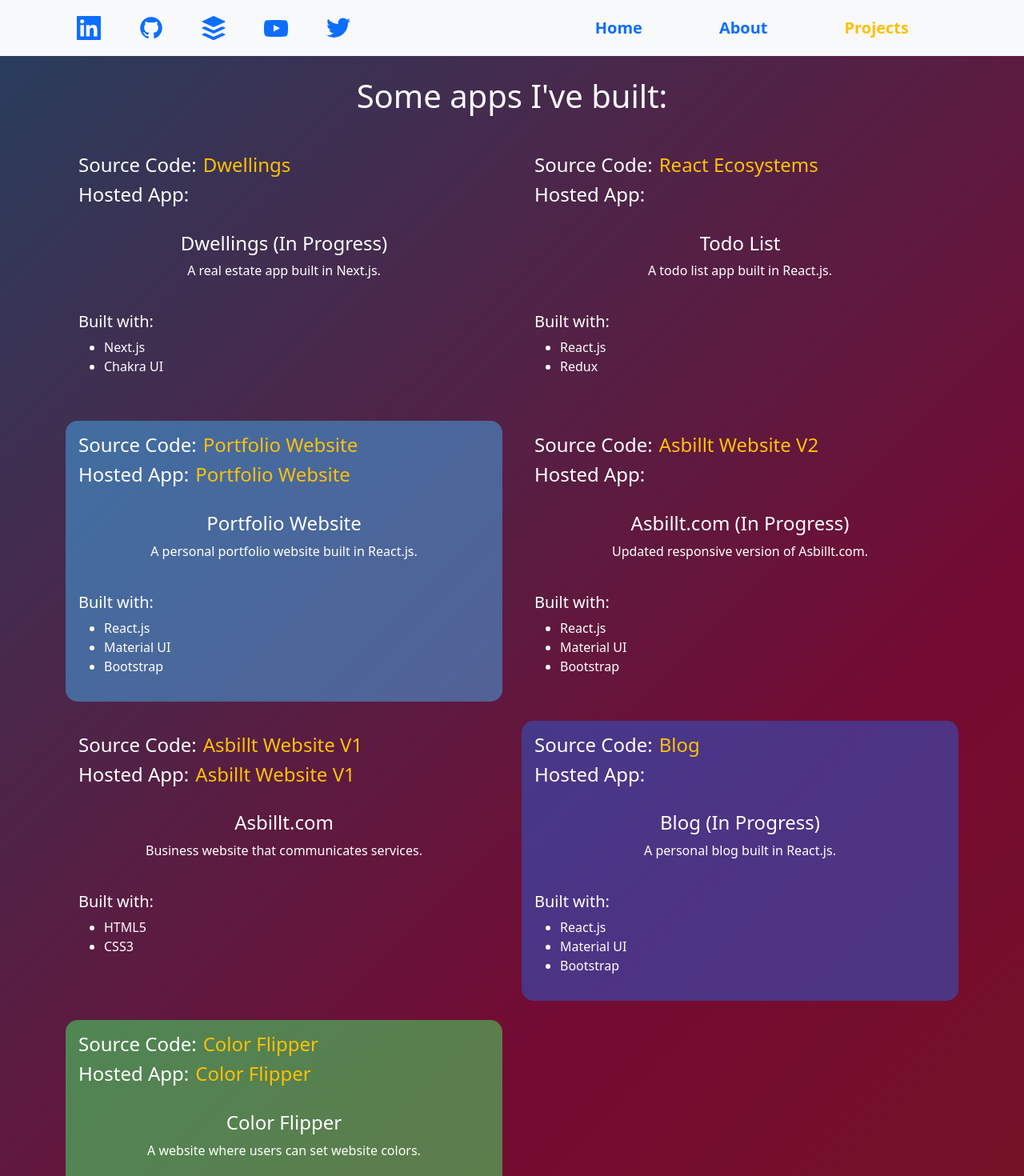
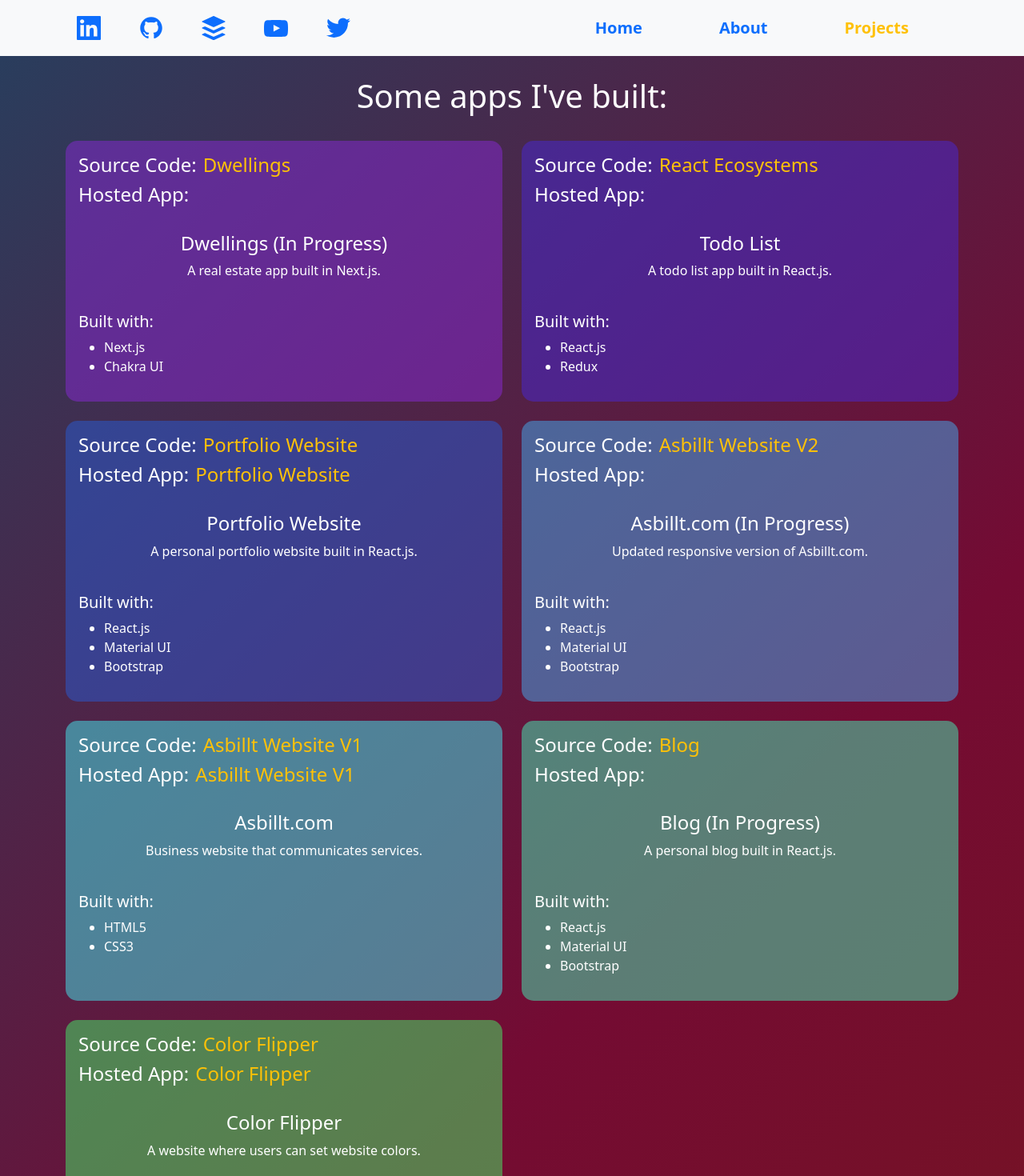
Before and after one commit to asbillt/portfolio-website, a React (Create React App) app: page /portfolio-website/projects in a window 1280 px wide. Shown: the top 1470 px of the page at 80% size. Built offline with nearby package versions, Linux system fonts and the light colour scheme.

Commit message:
Adds additional background colors for projects.

```diff
--- a/src/App.css
+++ b/src/App.css
@@ -32,19 +32,27 @@
   border-radius: 15px;
 }
 
-.backgroundColorBlog {
+.backgroundColorDwellings {
+  background-color: rgba(136, 41, 214, 0.5);
+}
+
+.backgroundColorEcosystems {
+  background-color: rgba(73, 41, 214, 0.5);
+}
+
+.backgroundColorPortfolio {
   background-color: rgba(41, 93, 214, 0.5);
 }
 
-.backgroundColorPortfolio {
+.backgroundColorAsbillt2 {
   background-color: rgba(68, 171, 240, 0.5);
 }
 
-.backgroundColorAsbillt {
+.backgroundColorAsbillt1 {
   background-color: rgba(68, 234, 240, 0.5);
 }
 
-.backgroundColorTea {
+.backgroundColorBlog {
   background-color: rgba(68, 240, 183, 0.5);
 }
 
```
